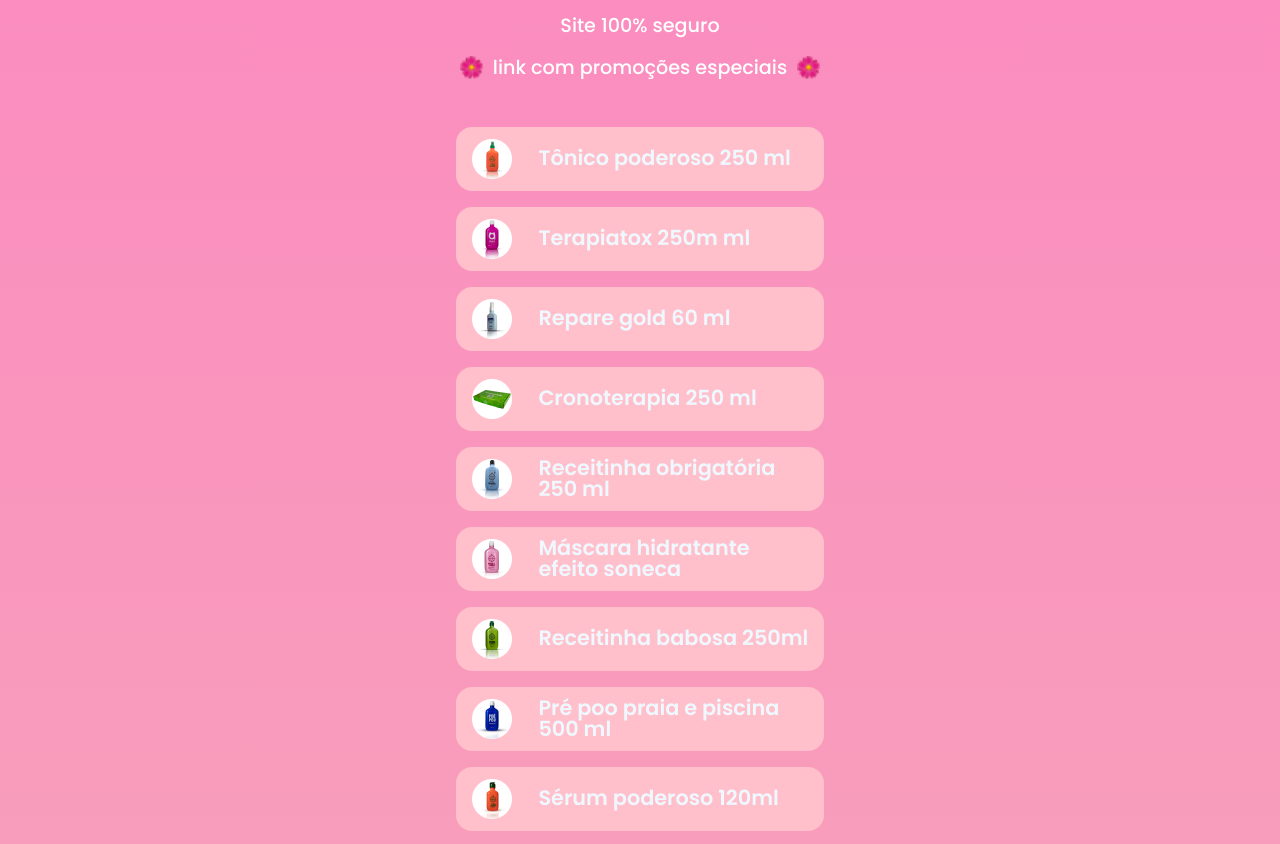
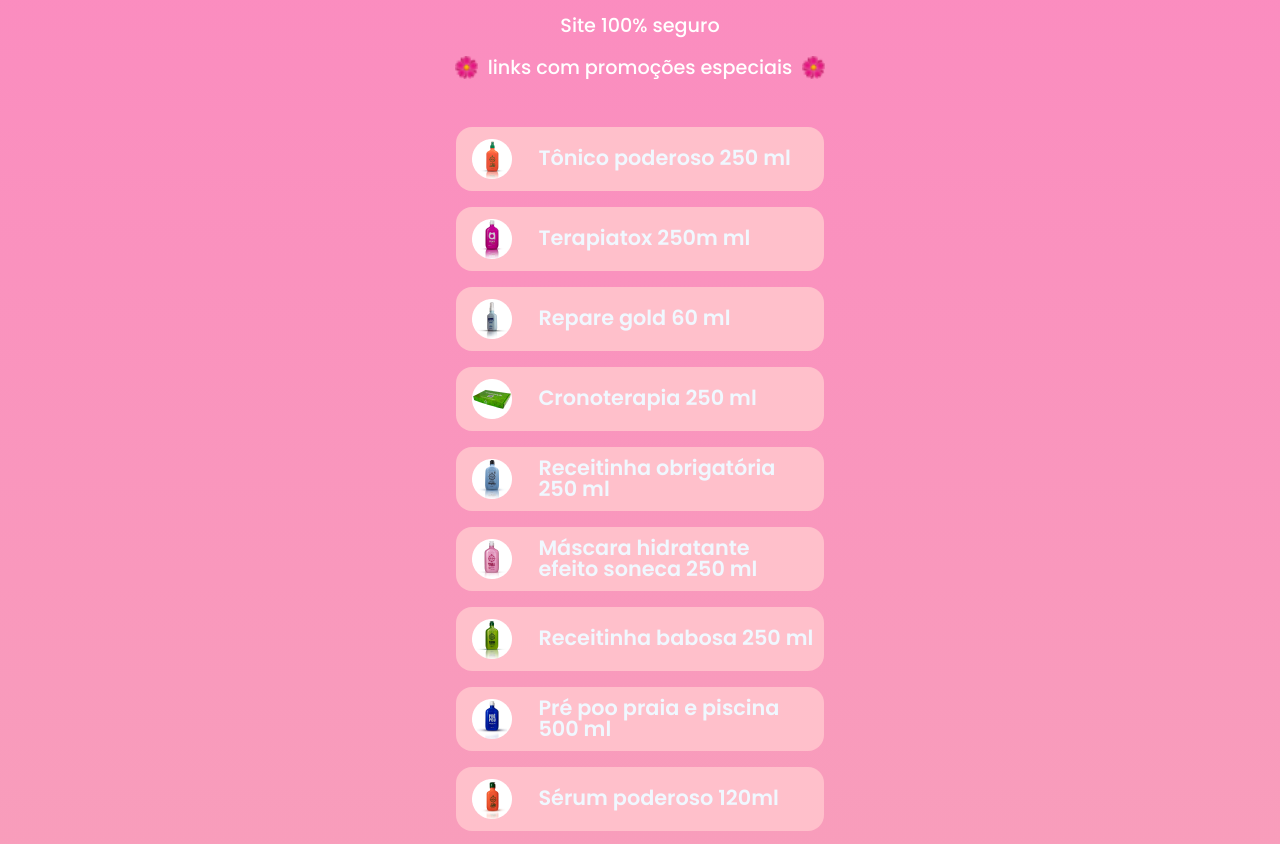
Before and after one commit to alves2305/Natalia, a plain HTML site: page index.html in a window 1280 px wide. Shown: the part 347-1191 px from the top of the page. Drawn offline with Linux system fonts and the light colour scheme.

Commit message:
projeto-y

```diff
--- a/index.html
+++ b/index.html
@@ -25,7 +25,7 @@
                 Site 100% seguro
             </span>
             <span class="texto">
-               <img src="assets/nature.png"> link com promoções especiais <img src="assets/nature.png">
+               <img src="assets/nature.png"> links com promoções especiais <img src="assets/nature.png">
             </span>
         </div>
 
@@ -52,9 +52,9 @@
                 <li class="links"><img src="assets/img5.png" alt=""><a class="ancoras-links" href="https://oficial.goldspell.com.br/rec-obrigatoria-consultoras"> Receitinha obrigatória 250 ml</a>
                 </li>
 
-                <li class="links"><img src="assets/img6.png" alt=""><a class="ancoras-links" href="https://oficial.goldspell.com.br/efeito-soneca-consultoras"> Máscara hidratante efeito soneca</a> </li>
+                <li class="links"><img src="assets/img6.png" alt=""><a class="ancoras-links" href="https://oficial.goldspell.com.br/efeito-soneca-consultoras"> Máscara hidratante efeito soneca 250 ml</a> </li>
 
-                <li class="links"><img src="assets/img7.png" alt=""><a class="ancoras-links" href="https://oficial.goldspell.com.br/rec-babosa-e-azeite-consultoras"> Receitinha babosa 250ml</a> </li>
+                <li class="links"><img src="assets/img7.png" alt=""><a class="ancoras-links" href="https://oficial.goldspell.com.br/rec-babosa-e-azeite-consultoras"> Receitinha babosa 250 ml</a> </li>
 
                 <li class="links"><img src="assets/img8.png" alt=""><a class="ancoras-links" href="https://oficial.goldspell.com.br/pre-poo-praia-e-piscina-consultoras"> Pré poo praia e piscina 500 ml</a>
                 </li>
```
